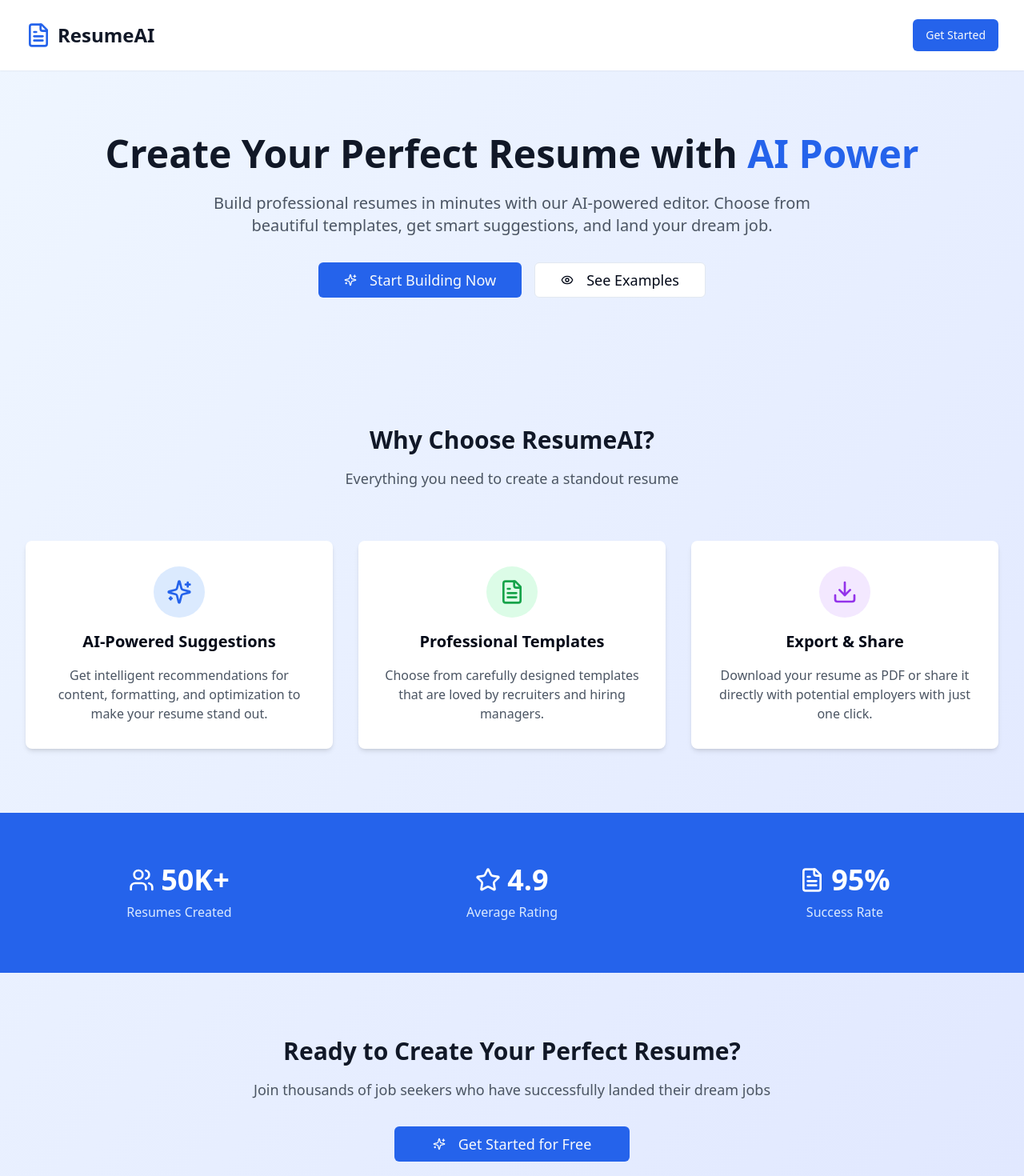
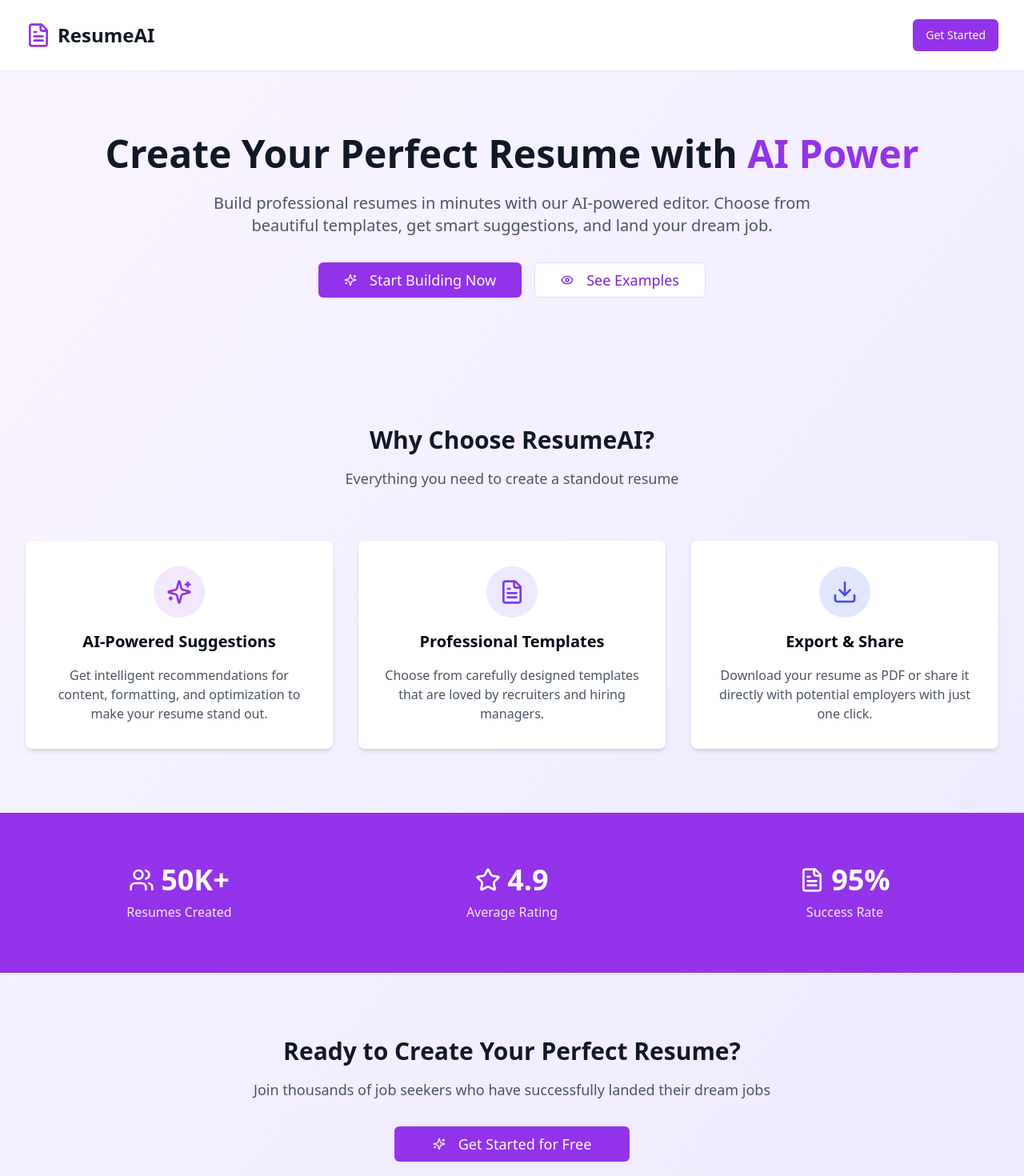
Before and after one commit to GaryChettiar/paperforge, a React (Vite) app: page / in a window 1280 px wide. Shown: the top 1470 px of the page at 80% size. Built offline with nearby package versions, Linux system fonts and the light colour scheme.

Commit message:
Change color scheme
Update the application's color scheme to improve visual appearance.

```diff
--- a/src/components/Header.tsx
+++ b/src/components/Header.tsx
@@ -9,7 +9,7 @@ export const Header = () => {
     <header className="h-16 bg-white border-b border-gray-200 px-6 flex items-center justify-between">
       <div className="flex items-center space-x-4">
         <Link to="/" className="flex items-center space-x-2 hover:opacity-80 transition-opacity">
-          <FileText className="w-8 h-8 text-blue-600" />
+          <FileText className="w-8 h-8 text-purple-600" />
           <h1 className="text-xl font-bold text-gray-900">ResumeAI</h1>
         </Link>
         <div className="text-sm text-gray-500">
@@ -24,15 +24,15 @@ export const Header = () => {
             <span>Home</span>
           </Button>
         </Link>
-        <Button variant="ghost" size="sm" className="flex items-center space-x-2">
+        <Button variant="ghost" size="sm" className="flex items-center space-x-2 hover:bg-purple-50 hover:text-purple-600">
           <Save className="w-4 h-4" />
           <span>Save</span>
         </Button>
-        <Button variant="ghost" size="sm" className="flex items-center space-x-2">
+        <Button variant="ghost" size="sm" className="flex items-center space-x-2 hover:bg-purple-50 hover:text-purple-600">
           <Share2 className="w-4 h-4" />
           <span>Share</span>
         </Button>
-        <Button variant="ghost" size="sm" className="w-8 h-8 p-0 rounded-full">
+        <Button variant="ghost" size="sm" className="w-8 h-8 p-0 rounded-full hover:bg-purple-50">
           <User className="w-4 h-4" />
         </Button>
       </div>
--- a/src/components/TemplateSidebar.tsx
+++ b/src/components/TemplateSidebar.tsx
@@ -13,7 +13,7 @@ const templates = [
     id: 'modern',
     name: 'Modern',
     description: 'Clean and contemporary design',
-    preview: 'bg-gradient-to-br from-blue-50 to-indigo-100'
+    preview: 'bg-gradient-to-br from-purple-50 to-violet-100'
   },
   {
     id: 'classic',
@@ -25,13 +25,13 @@ const templates = [
     id: 'creative',
     name: 'Creative',
     description: 'Bold design for creative roles',
-    preview: 'bg-gradient-to-br from-purple-50 to-pink-100'
+    preview: 'bg-gradient-to-br from-pink-50 to-rose-100'
   },
   {
     id: 'minimal',
     name: 'Minimal',
     description: 'Simple and elegant layout',
-    preview: 'bg-gradient-to-br from-green-50 to-emerald-100'
+    preview: 'bg-gradient-to-br from-emerald-50 to-teal-100'
   }
 ];
 
@@ -49,7 +49,7 @@ export const TemplateSidebar: React.FC<TemplateSidebarProps> = ({
             key={template.id}
             className={`p-3 cursor-pointer transition-all hover:shadow-md ${
               selectedTemplate === template.id
-                ? 'ring-2 ring-blue-500 border-blue-200'
+                ? 'ring-2 ring-purple-500 border-purple-200'
                 : 'border-gray-200 hover:border-gray-300'
             }`}
             onClick={() => onTemplateSelect(template.id)}
@@ -57,7 +57,7 @@ export const TemplateSidebar: React.FC<TemplateSidebarProps> = ({
             <div className="relative">
               <div className={`w-full h-24 rounded-md ${template.preview} mb-2`}>
                 {selectedTemplate === template.id && (
-                  <div className="absolute top-2 right-2 w-6 h-6 bg-blue-500 rounded-full flex items-center justify-center">
+                  <div className="absolute top-2 right-2 w-6 h-6 bg-purple-500 rounded-full flex items-center justify-center">
                     <Check className="w-4 h-4 text-white" />
                   </div>
                 )}
--- a/src/pages/Landing.tsx
+++ b/src/pages/Landing.tsx
@@ -6,17 +6,17 @@ import { Link } from 'react-router-dom';
 
 const Landing = () => {
   return (
-    <div className="min-h-screen bg-gradient-to-br from-blue-50 to-indigo-100">
+    <div className="min-h-screen bg-gradient-to-br from-purple-50 to-violet-100">
       {/* Header */}
       <header className="bg-white shadow-sm">
         <div className="max-w-7xl mx-auto px-4 sm:px-6 lg:px-8">
           <div className="flex justify-between items-center py-6">
             <div className="flex items-center space-x-2">
-              <FileText className="w-8 h-8 text-blue-600" />
+              <FileText className="w-8 h-8 text-purple-600" />
               <h1 className="text-2xl font-bold text-gray-900">ResumeAI</h1>
             </div>
             <Link to="/builder">
-              <Button className="bg-blue-600 hover:bg-blue-700">
+              <Button className="bg-purple-600 hover:bg-purple-700">
                 Get Started
               </Button>
             </Link>
@@ -29,7 +29,7 @@ const Landing = () => {
         <div className="text-center">
           <h1 className="text-5xl font-bold text-gray-900 mb-6">
             Create Your Perfect Resume with
-            <span className="text-blue-600"> AI Power</span>
+            <span className="text-purple-600"> AI Power</span>
           </h1>
           <p className="text-xl text-gray-600 mb-8 max-w-3xl mx-auto">
             Build professional resumes in minutes with our AI-powered editor.
@@ -37,12 +37,12 @@ const Landing = () => {
           </p>
           <div className="flex flex-col sm:flex-row gap-4 justify-center">
             <Link to="/builder">
-              <Button size="lg" className="bg-blue-600 hover:bg-blue-700 text-lg px-8 py-3">
+              <Button size="lg" className="bg-purple-600 hover:bg-purple-700 text-lg px-8 py-3">
                 <Sparkles className="w-5 h-5 mr-2" />
                 Start Building Now
               </Button>
             </Link>
-            <Button variant="outline" size="lg" className="text-lg px-8 py-3">
+            <Button variant="outline" size="lg" className="text-lg px-8 py-3 border-purple-200 text-purple-700 hover:bg-purple-50">
               <Eye className="w-5 h-5 mr-2" />
               See Examples
             </Button>
@@ -63,8 +63,8 @@ const Landing = () => {
 
         <div className="grid md:grid-cols-3 gap-8">
           <div className="bg-white p-8 rounded-lg shadow-md text-center">
-            <div className="w-16 h-16 bg-blue-100 rounded-full flex items-center justify-center mx-auto mb-4">
-              <Sparkles className="w-8 h-8 text-blue-600" />
+            <div className="w-16 h-16 bg-purple-100 rounded-full flex items-center justify-center mx-auto mb-4">
+              <Sparkles className="w-8 h-8 text-purple-600" />
             </div>
             <h3 className="text-xl font-semibold mb-4">AI-Powered Suggestions</h3>
             <p className="text-gray-600">
@@ -73,8 +73,8 @@ const Landing = () => {
           </div>
 
           <div className="bg-white p-8 rounded-lg shadow-md text-center">
-            <div className="w-16 h-16 bg-green-100 rounded-full flex items-center justify-center mx-auto mb-4">
-              <FileText className="w-8 h-8 text-green-600" />
+            <div className="w-16 h-16 bg-violet-100 rounded-full flex items-center justify-center mx-auto mb-4">
+              <FileText className="w-8 h-8 text-violet-600" />
             </div>
             <h3 className="text-xl font-semibold mb-4">Professional Templates</h3>
             <p className="text-gray-600">
@@ -83,8 +83,8 @@ const Landing = () => {
           </div>
 
           <div className="bg-white p-8 rounded-lg shadow-md text-center">
-            <div className="w-16 h-16 bg-purple-100 rounded-full flex items-center justify-center mx-auto mb-4">
-              <Download className="w-8 h-8 text-purple-600" />
+            <div className="w-16 h-16 bg-indigo-100 rounded-full flex items-center justify-center mx-auto mb-4">
+              <Download className="w-8 h-8 text-indigo-600" />
             </div>
             <h3 className="text-xl font-semibold mb-4">Export & Share</h3>
             <p className="text-gray-600">
@@ -95,7 +95,7 @@ const Landing = () => {
       </section>
 
       {/* Stats Section */}
-      <section className="bg-blue-600 py-16">
+      <section className="bg-purple-600 py-16">
         <div className="max-w-7xl mx-auto px-4 sm:px-6 lg:px-8">
           <div className="grid md:grid-cols-3 gap-8 text-center text-white">
             <div>
@@ -103,21 +103,21 @@ const Landing = () => {
                 <Users className="w-8 h-8 mr-2" />
                 <span className="text-4xl font-bold">50K+</span>
               </div>
-              <p className="text-blue-100">Resumes Created</p>
+              <p className="text-purple-100">Resumes Created</p>
             </div>
             <div>
               <div className="flex items-center justify-center mb-2">
                 <Star className="w-8 h-8 mr-2" />
                 <span className="text-4xl font-bold">4.9</span>
               </div>
-              <p className="text-blue-100">Average Rating</p>
+              <p className="text-purple-100">Average Rating</p>
             </div>
             <div>
               <div className="flex items-center justify-center mb-2">
                 <FileText className="w-8 h-8 mr-2" />
                 <span className="text-4xl font-bold">95%</span>
               </div>
-              <p className="text-blue-100">Success Rate</p>
+              <p className="text-purple-100">Success Rate</p>
             </div>
           </div>
         </div>
@@ -132,7 +132,7 @@ const Landing = () => {
           Join thousands of job seekers who have successfully landed their dream jobs
         </p>
         <Link to="/builder">
-          <Button size="lg" className="bg-blue-600 hover:bg-blue-700 text-lg px-12 py-4">
+          <Button size="lg" className="bg-purple-600 hover:bg-purple-700 text-lg px-12 py-4">
             <Sparkles className="w-5 h-5 mr-2" />
             Get Started for Free
           </Button>
@@ -143,7 +143,7 @@ const Landing = () => {
       <footer className="bg-gray-900 text-white py-12">
         <div className="max-w-7xl mx-auto px-4 sm:px-6 lg:px-8 text-center">
           <div className="flex items-center justify-center space-x-2 mb-4">
-            <FileText className="w-6 h-6 text-blue-400" />
+            <FileText className="w-6 h-6 text-purple-400" />
             <span className="text-xl font-bold">ResumeAI</span>
           </div>
           <p className="text-gray-400">
```
Also changed, not shown: src/components/templates/ModernTemplate.tsx (+11 -11 lines).
